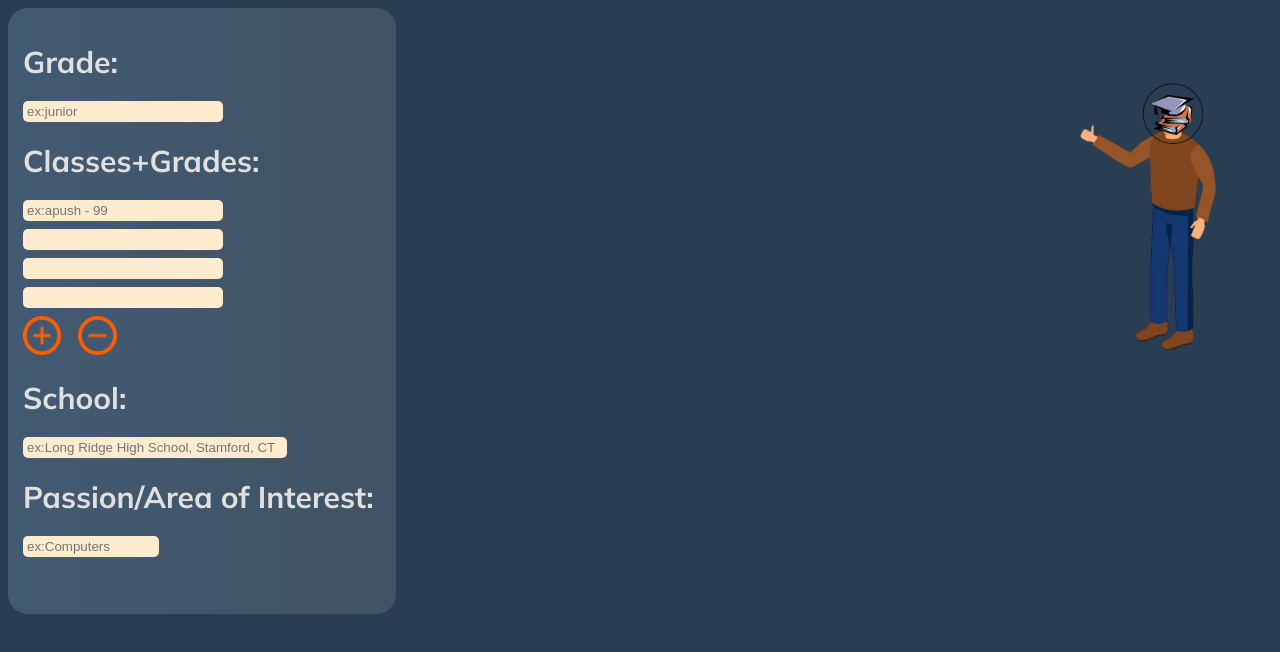
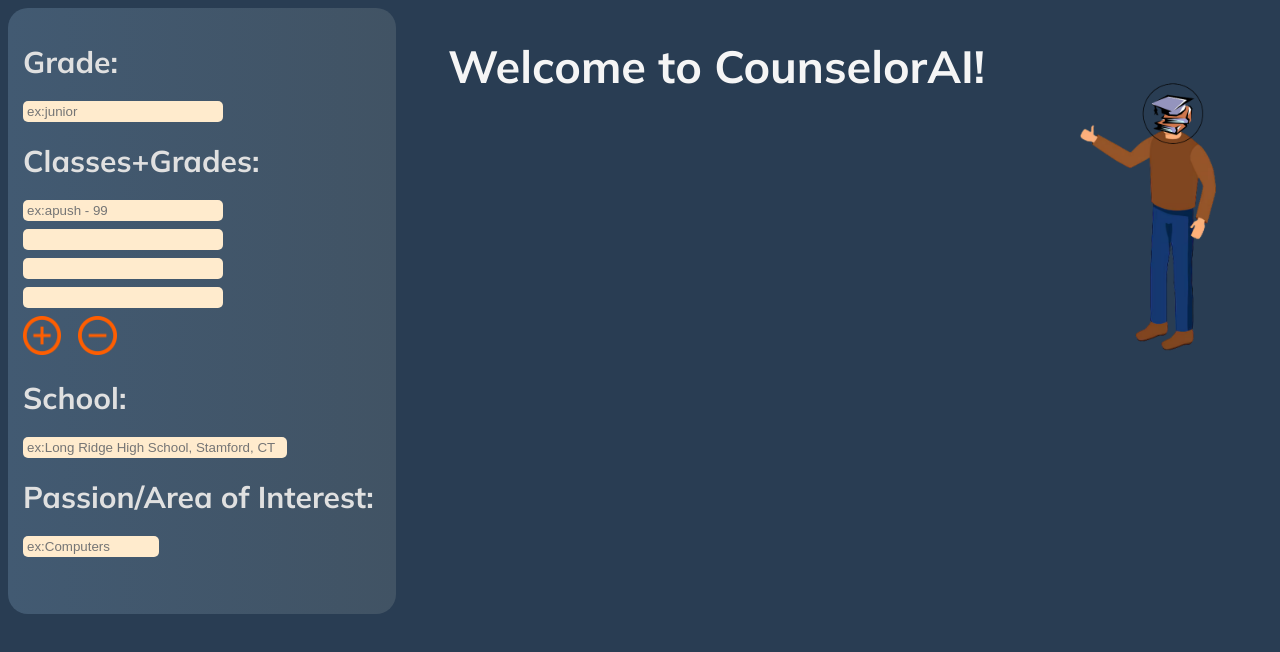
Before and after one commit to Paburtle8/congressional_repository, a website: page main.html in a window 1280 px wide. Shown: the top 652 px of the page. Drawn offline with nearby package versions, Linux system fonts and the light colour scheme.

Commit message:
added a lot of ui improvements... basically the entire main.html page

```diff
--- a/main.html
+++ b/main.html
@@ -72,6 +72,11 @@
 
     <img id="aiMan" src="roji.png">
 
+    <div>
+        <h1 id="welcomeText">Welcome to CounselorAI!</h1>
+
+    </div>
+
     <script>
         document.addEventListener("DOMContentLoaded", () => {
             const aiText = document.querySelector(".aiText");
--- a/styles.css
+++ b/styles.css
@@ -313,6 +313,17 @@ body {
 
 
 }
+#welcomeText{
+    position:absolute;
+    left:35vw;
+    font-family: Mulish;
+    color:whitesmoke;
+    font-size:45px;
+
+
+
+
+}
 
 @keyframes gradeText {
     from { transform: translateX(-20vw); }
```
